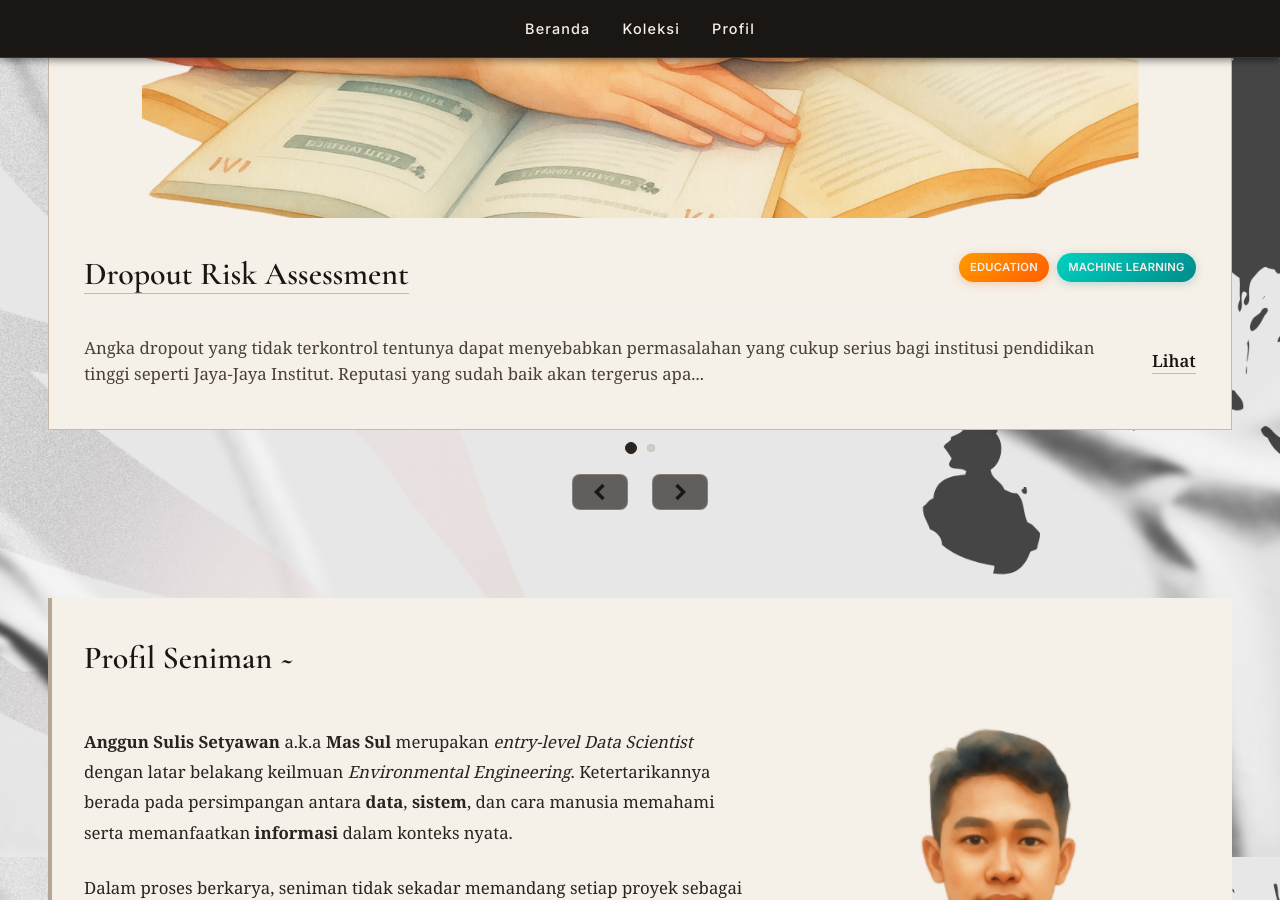
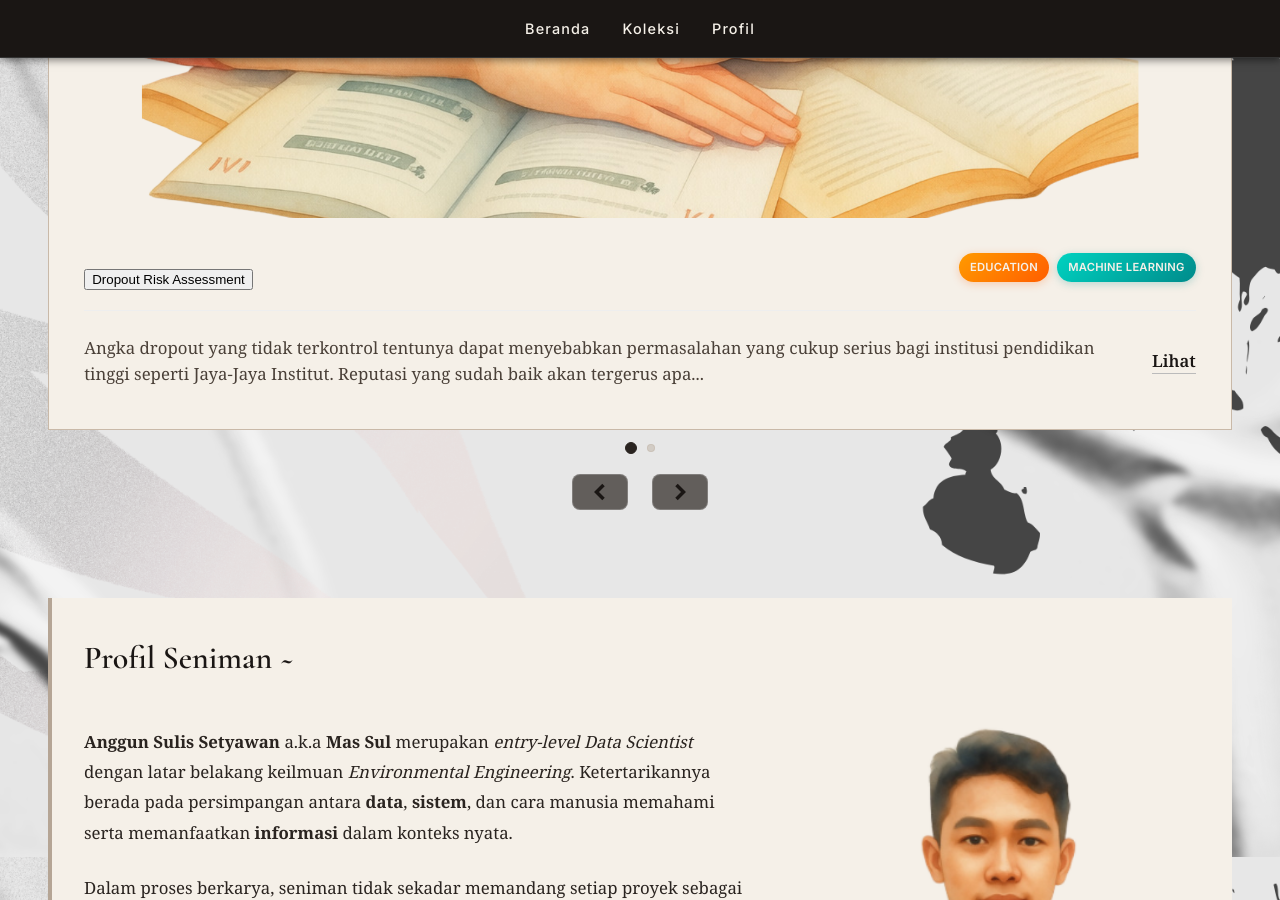
Before and after one commit to Sulbae/Sulbae.github.io, a Jekyll site: the page built from index.md, in a window 1280 px wide and 900 px high, scrolled down 943 px. Built offline with Jekyll 4.4.1, drawn with Linux system fonts in a browser that asks for light colours.

Commit message:
Update index.md

```diff
--- a/index.md
+++ b/index.md
@@ -45,12 +45,15 @@ permalink: /
             <!--Project Header-->
             <div class="project-header">
               <h3 class="project-title">
-                <a href="{% if project.deck_url %}{{ project.deck_url }}{% else %}{{ project.url }}{% endif %}"
-                  target="_blank" rel="noopener noreferrer"
-                  itemprop="url">
-                  {{ project.title }}
-                </a>
+                {% if project.deck_url and project.deck_url != "" %}
+                  <a href="{{ project.deck_url }}" target="_blank" rel="noopener noreferrer" itemprop="url">{{ project.title }}</a>
+                {% else %}
+                  <button type="button" onclick="toggleDeckNotice('deck-notice-{{ forloop.index }}')">{{ project.title }}</button>
+                {% endif %}
               </h3>
+              {% unless project.deck_url and project.deck_url != "" %}
+                <p id="deck-notice-{{ forloop.index }}" style="display: none;">Maaf, slide deck belum tersedia.</p>
+              {% endunless %}
               <!--Tags-->
               {% if project.tags %}
               <div class="project-tags-inline" itemprop="keywords">
```
Also changed, not shown: other parts of index.md (+9 -0 lines).
